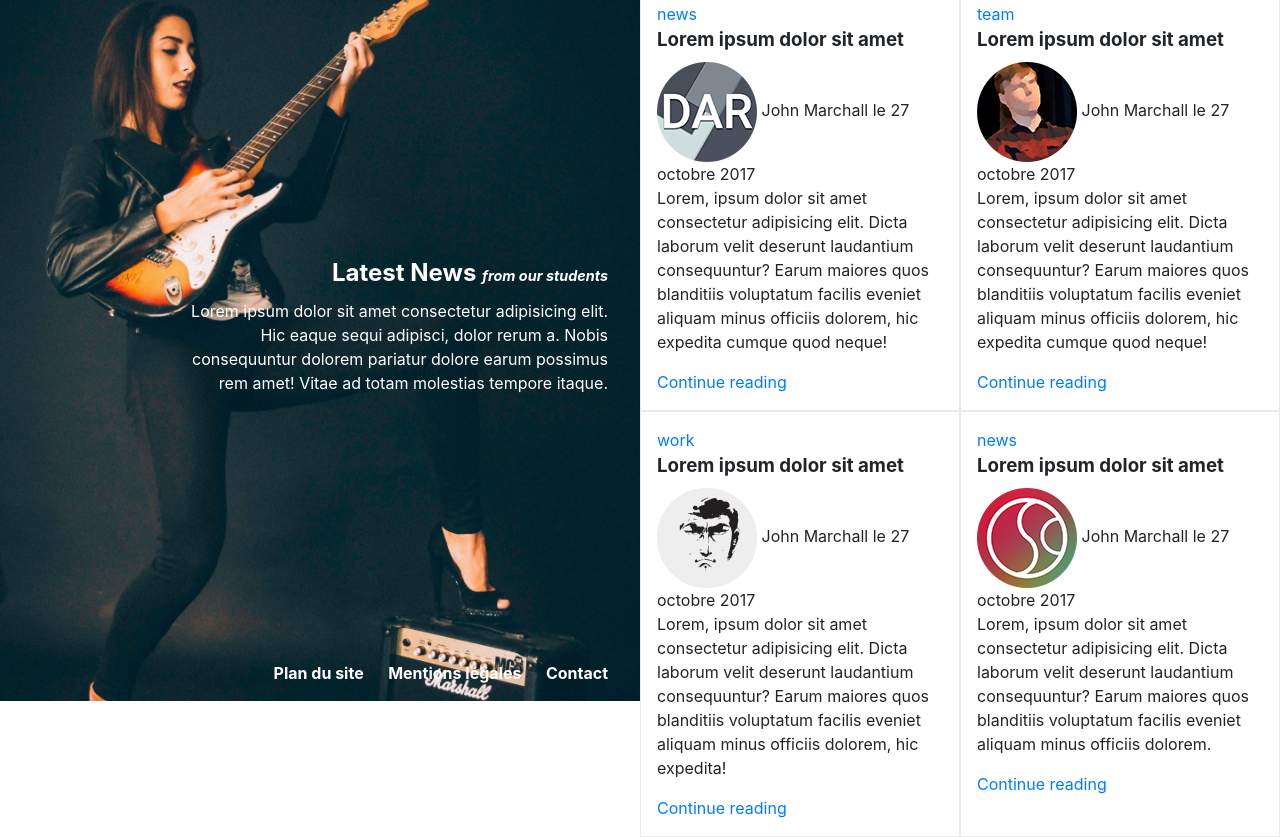
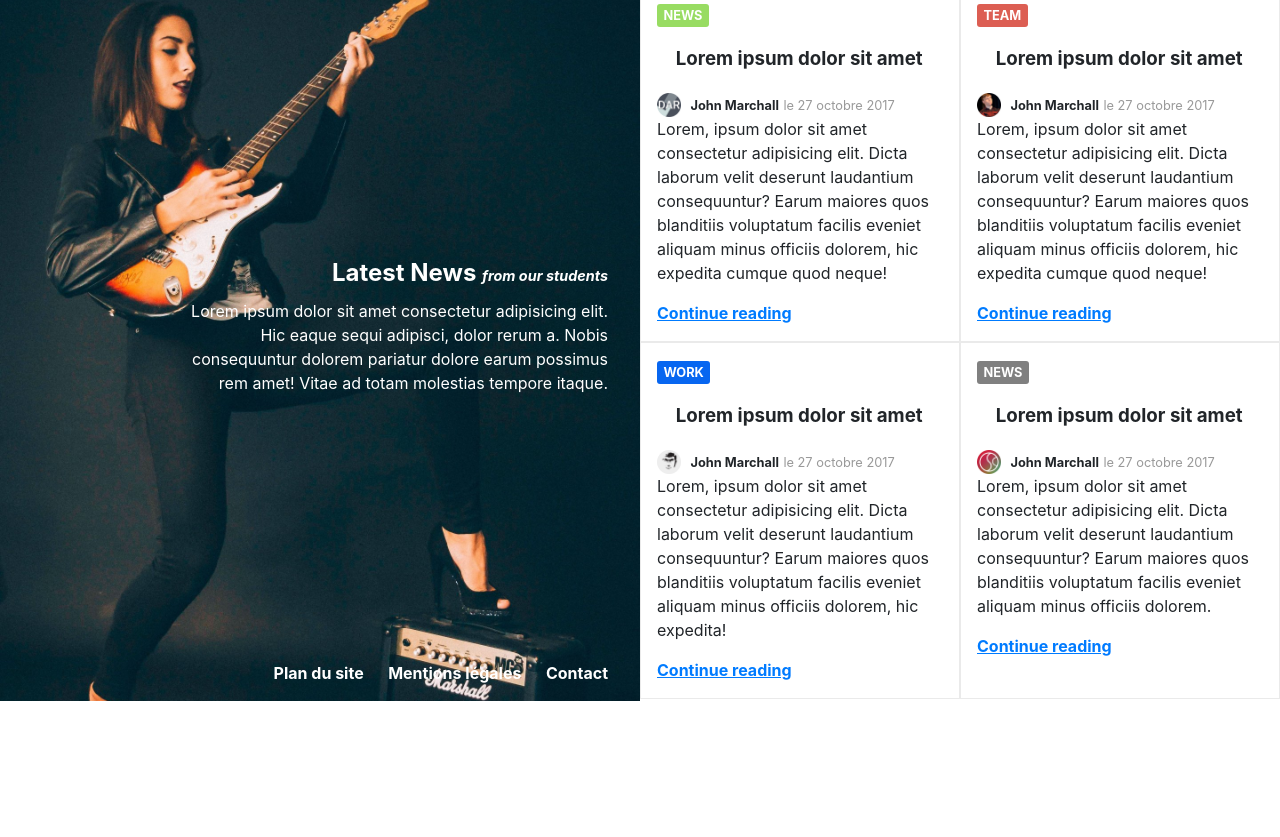
Before and after one commit to Cfy1010/Cy-News, a plain HTML site: page html/index.html in a window 1280 px wide. Shown: the part 99-936 px from the top of the page. After the commit the page ends 800 px from the top, so only its background shows below. Drawn offline with Linux system fonts and the light colour scheme.

Commit message:
end of right part css & add scroll

```diff
--- a/css/style.css
+++ b/css/style.css
@@ -50,6 +50,10 @@ nav a {
 #right {
     width: 50%;
     float: right;
+
+    /* ajout d'une barre de scroll */
+    height: 100vh;
+    overflow-y: scroll;
 }
 
 #right h2 {
@@ -72,3 +76,51 @@ article {
     display: flex;
     flex-wrap: wrap;
 }
+
+.badge {
+    text-transform: uppercase;
+    background-color: grey;
+    font-size: 0.8em;
+    color:white;
+    font-weight: bold;
+    border-radius: 3px;
+    padding: 0.3em 0.5em;
+}
+
+.badge:hover {
+    color: #fff;
+}
+
+.badge--work {
+   background-color:#0766F0;
+}
+.badge--team {
+   background-color:#DC5E53;
+}
+.badge--news {
+   background-color:#98DC62;
+}
+
+h3 {
+    margin: 1em;
+}
+
+article img {
+    width: 1.5em;
+    margin-right: 5px;
+}
+
+.meta-author {
+    font-weight: bold;
+    font-size: 0.8em;
+    margin: 1em 0;
+}
+.meta-date {
+    color: #999;
+    font-size: 0.8em;
+}
+
+.continue {
+    font-weight: bold;
+    text-decoration: underline;
+}
--- a/html/index.html
+++ b/html/index.html
@@ -30,7 +30,7 @@
         <h2>Latest news</h2>
         <section id="articles-list">
         <article>
-            <a href="#" class="badge">news</a>
+            <a href="#" class="badge badge--news">news</a>
             <h3>Lorem ipsum dolor sit amet</h3>
             <img src="../images/icon-dar.png" alt="">
             <span class="meta-author">John Marchall</span>
@@ -38,10 +38,10 @@
             <p>Lorem, ipsum dolor sit amet consectetur adipisicing elit. Dicta laborum velit deserunt laudantium
                 consequuntur? Earum maiores quos blanditiis voluptatum facilis eveniet aliquam minus officiis dolorem,
                 hic expedita cumque quod neque!</p>
-            <a href="#">Continue reading</a>
+            <a href="#" class="continue" >Continue reading</a>
         </article>
         <article>
-            <a href="#" class="badge">team</a>
+            <a href="#" class="badge badge--team">team</a>
             <h3>Lorem ipsum dolor sit amet</h3>
             <img src="../images/icon-john.png" alt="">
             <span class="meta-author">John Marchall</span>
@@ -49,10 +49,10 @@
             <p>Lorem, ipsum dolor sit amet consectetur adipisicing elit. Dicta laborum velit deserunt laudantium
                 consequuntur? Earum maiores quos blanditiis voluptatum facilis eveniet aliquam minus officiis dolorem,
                 hic expedita cumque quod neque!</p>
-            <a href="#">Continue reading</a>
+            <a href="#" class="continue">Continue reading</a>
         </article>
         <article>
-            <a href="#" class="badge">work</a>
+            <a href="#" class="badge badge--work">work</a>
             <h3>Lorem ipsum dolor sit amet</h3>
             <img src="../images/icon-ohz.png" alt="">
             <span class="meta-author">John Marchall</span>
@@ -60,7 +60,7 @@
             <p>Lorem, ipsum dolor sit amet consectetur adipisicing elit. Dicta laborum velit deserunt laudantium
                 consequuntur? Earum maiores quos blanditiis voluptatum facilis eveniet aliquam minus officiis dolorem,
                 hic expedita!</p>
-            <a href="#">Continue reading</a>
+            <a href="#" class="continue">Continue reading</a>
         </article>
         <article>
             <a href="#" class="badge">news</a>
@@ -71,7 +71,7 @@
             <p>Lorem, ipsum dolor sit amet consectetur adipisicing elit. Dicta laborum velit deserunt laudantium
                 consequuntur? Earum maiores quos blanditiis voluptatum facilis eveniet aliquam minus officiis dolorem.
                </p>
-            <a href="#">Continue reading</a>
+            <a href="#" class="continue">Continue reading</a>
         </article>
     </section id>
     </div>
```
